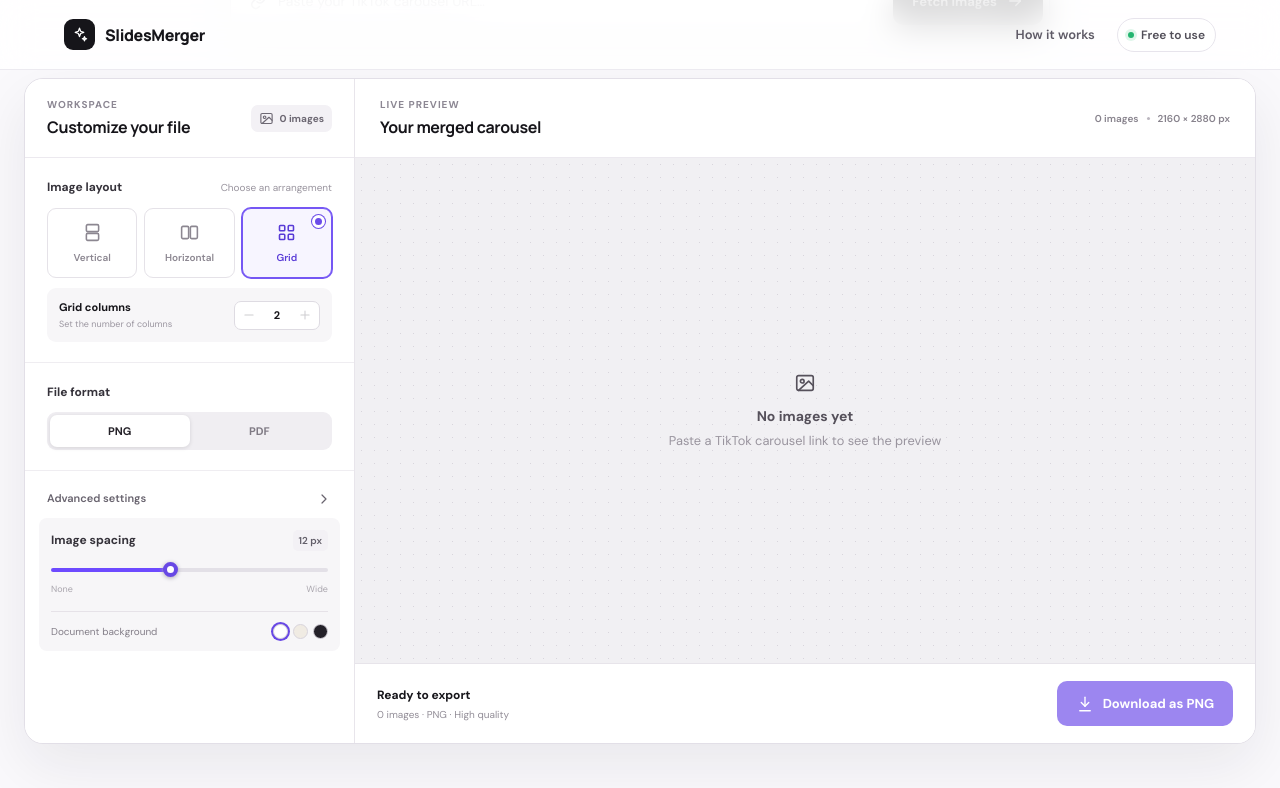
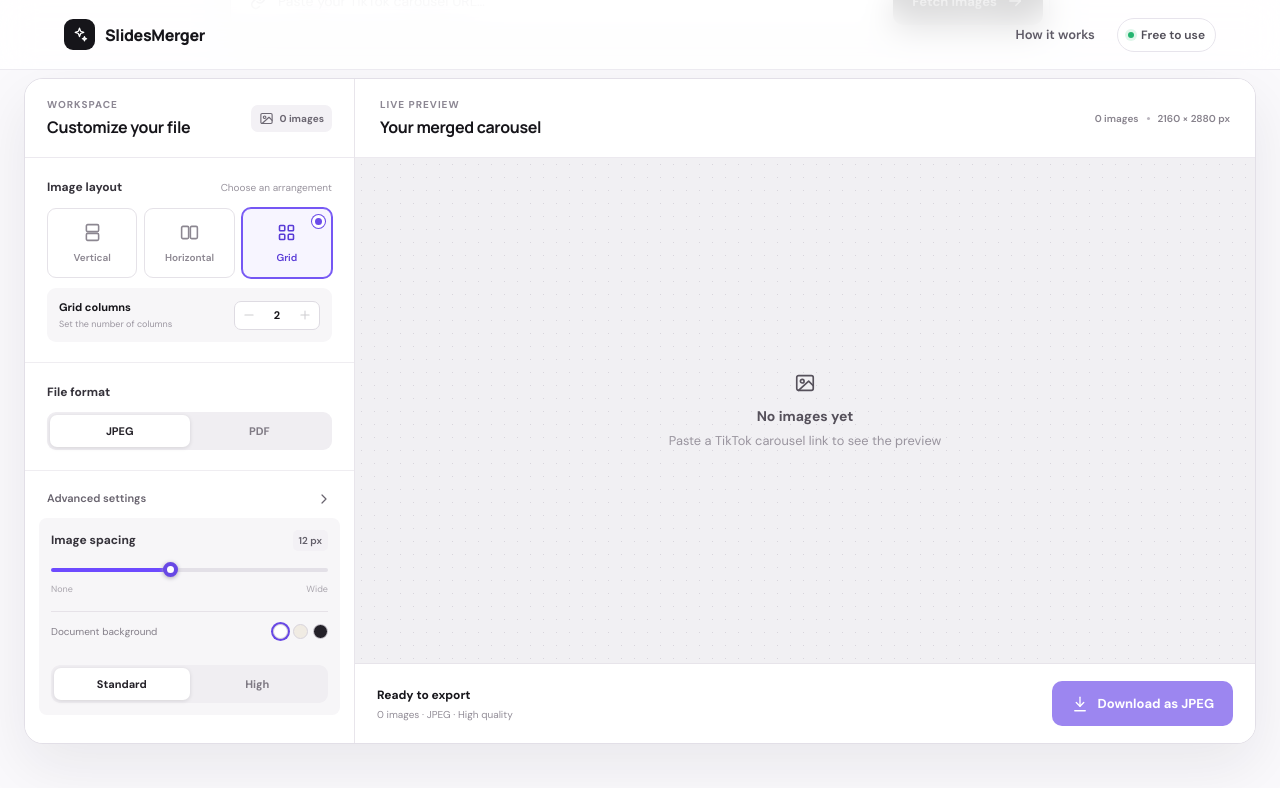
Before and after one commit to baky91/tiktok-slides-merger, a React (Vite) app in the folder frontend/: page / in a window 1280 px wide. Both pictures are taken after a click on the button "Advanced settings". Shown: the part 425-1213 px from the top of the page. Built offline with nearby package versions, Linux system fonts and the light colour scheme.

Commit message:
feat: Ajout d'un réglage de qualité

```diff
--- a/frontend/src/App.tsx
+++ b/frontend/src/App.tsx
@@ -6,11 +6,12 @@ import { Hero } from './components/Hero'
 import { PreviewPanel } from './components/PreviewPanel'
 import { QuickSettings } from './components/QuickSettings'
 import { Toast } from './components/Toast'
-import { Format, Layout, Status } from './types'
+import { Format, Layout, Quality, Status } from './types'
 
 function App() {
   const [layout, setLayout] = useState<Layout>(Layout.Grid)
-  const [format, setFormat] = useState<Format>(Format.PNG)
+  const [format, setFormat] = useState<Format>(Format.JPEG)
+  const [quality, setQuality] = useState<Quality>(Quality.Standard)
   const [columns, setColumns] = useState(2)
   const [spacing, setSpacing] = useState(12)
   const [url, setUrl] = useState('')
@@ -22,7 +23,10 @@ function App() {
   const [toast, setToast] = useState(false)
   const quickSettingsRef = useRef<HTMLDivElement>(null)
 
-  const activeImages = useMemo(() => images.filter((image) => !excludedImages.has(image)), [images, excludedImages])
+  const activeImages = useMemo(
+    () => images.filter((image) => !excludedImages.has(image)),
+    [images, excludedImages]
+  )
   // A grid can have as many columns as there are selected images
   const maxColumns = Math.max(2, activeImages.length)
   const gridColumns = Math.min(columns, maxColumns)
@@ -37,7 +41,9 @@ function App() {
   }
 
   const toggleAllImages = () => {
-    setExcludedImages((current) => (current.size === 0 ? new Set(images) : new Set()))
+    setExcludedImages((current) =>
+      current.size === 0 ? new Set(images) : new Set()
+    )
   }
 
   useEffect(() => {
@@ -55,7 +61,10 @@ function App() {
     setStatus(Status.Loading)
     // On mobile the preview sits below the controls: bring it into view
     if (window.matchMedia('(max-width: 900px)').matches) {
-      quickSettingsRef.current?.scrollIntoView({ behavior: 'smooth', block: 'start' })
+      quickSettingsRef.current?.scrollIntoView({
+        behavior: 'smooth',
+        block: 'start',
+      })
     }
     try {
       const carousel = await fetchTiktokImages(url)
@@ -110,10 +119,12 @@ function App() {
             columns={gridColumns}
             maxColumns={maxColumns}
             format={format}
+            quality={quality}
             spacing={spacing}
             onLayoutChange={setLayout}
             onColumnsChange={setColumns}
             onFormatChange={setFormat}
+            onQualityChange={setQuality}
             onSpacingChange={setSpacing}
           />
 
--- a/frontend/src/components/AdvancedSettings.tsx
+++ b/frontend/src/components/AdvancedSettings.tsx
@@ -1,19 +1,28 @@
 import { useState } from 'react'
 import { Button } from './Button'
 import { Icon } from './Icon'
+import { Quality } from '../types'
 
 type AdvancedSettingsProps = {
   spacing: number
   onSpacingChange: (spacing: number) => void
+  quality: Quality
+  onQualityChange: (quality: Quality) => void
 }
 
-export function AdvancedSettings({ spacing, onSpacingChange }: AdvancedSettingsProps) {
+export function AdvancedSettings({
+  spacing,
+  onSpacingChange,
+  quality,
+  onQualityChange,
+}: AdvancedSettingsProps) {
   const [open, setOpen] = useState(false)
 
   return (
     <div className="advanced-wrap">
       <Button className="advanced-button" onClick={() => setOpen(!open)}>
-        <span>Advanced settings</span><Icon name="chevron" size={16} />
+        <span>Advanced settings</span>
+        <Icon name="chevron" size={16} />
       </Button>
       {open && (
         <div className="advanced-content">
@@ -22,12 +31,39 @@ export function AdvancedSettings({ spacing, onSpacingChange }: AdvancedSettingsP
               <span className="control-label">Image spacing</span>
               <span className="value">{spacing} px</span>
             </div>
-            <input className="range" aria-label="Image spacing" type="range" min="0" max="28" value={spacing} onChange={(event) => onSpacingChange(Number(event.target.value))} />
-            <div className="range-labels"><span>None</span><span>Wide</span></div>
+            <input
+              className="range"
+              aria-label="Image spacing"
+              type="range"
+              min="0"
+              max="28"
+              value={spacing}
+              onChange={(event) => onSpacingChange(Number(event.target.value))}
+            />
+            <div className="range-labels">
+              <span>None</span>
+              <span>Wide</span>
+            </div>
           </div>
           <div className="background-setting">
             <span>Document background</span>
-            <div className="color-options"><i className="selected" /><i /><i /></div>
+            <div className="color-options">
+              <i className="selected" />
+              <i />
+              <i />
+            </div>
+          </div>
+
+          <div className="segmented">
+            {Object.values(Quality).map((item) => (
+              <Button
+                key={item}
+                className={quality === item ? 'active' : ''}
+                onClick={() => onQualityChange(item)}
+              >
+                {item}
+              </Button>
+            ))}
           </div>
         </div>
       )}
--- a/frontend/src/components/ControlsPanel.tsx
+++ b/frontend/src/components/ControlsPanel.tsx
@@ -1,4 +1,4 @@
-import { Format, Layout } from '../types'
+import { Format, Layout, Quality } from '../types'
 import { AdvancedSettings } from './AdvancedSettings'
 import { Button } from './Button'
 import { ColumnsStepper } from './ColumnsStepper'
@@ -10,10 +10,12 @@ type ControlsPanelProps = {
   columns: number
   maxColumns: number
   format: Format
+  quality: Quality
   spacing: number
   onLayoutChange: (layout: Layout) => void
   onColumnsChange: (columns: number) => void
   onFormatChange: (format: Format) => void
+  onQualityChange: (quality: Quality) => void
   onSpacingChange: (spacing: number) => void
 }
 
@@ -23,10 +25,12 @@ export function ControlsPanel({
   columns,
   maxColumns,
   format,
+  quality,
   spacing,
   onLayoutChange,
   onColumnsChange,
   onFormatChange,
+  onQualityChange,
   onSpacingChange,
 }: ControlsPanelProps) {
   return (
@@ -36,7 +40,9 @@ export function ControlsPanel({
           <div className="section-kicker">Workspace</div>
           <div className="panel-title">Customize your file</div>
         </div>
-        <div className="image-count"><Icon name="image" size={15} /> {imageCount} images</div>
+        <div className="image-count">
+          <Icon name="image" size={15} /> {imageCount} images
+        </div>
       </div>
 
       <div className="control-section">
@@ -45,12 +51,18 @@ export function ControlsPanel({
           <span className="helper">Choose an arrangement</span>
         </div>
         <div className="layout-options">
-          {([
-            [Layout.Vertical, 'Vertical'],
-            [Layout.Horizontal, 'Horizontal'],
-            [Layout.Grid, 'Grid'],
-          ] as const).map(([value, label]) => (
-            <Button key={value} className={`layout-card ${layout === value ? 'selected' : ''}`} onClick={() => onLayoutChange(value)}>
+          {(
+            [
+              [Layout.Vertical, 'Vertical'],
+              [Layout.Horizontal, 'Horizontal'],
+              [Layout.Grid, 'Grid'],
+            ] as const
+          ).map(([value, label]) => (
+            <Button
+              key={value}
+              className={`layout-card ${layout === value ? 'selected' : ''}`}
+              onClick={() => onLayoutChange(value)}
+            >
               <Icon name={value} size={21} />
               <span>{label}</span>
               {layout === value && <i />}
@@ -63,7 +75,11 @@ export function ControlsPanel({
               <div className="sub-label">Grid columns</div>
               <div className="sub-copy">Set the number of columns</div>
             </div>
-            <ColumnsStepper columns={columns} max={maxColumns} onChange={onColumnsChange} />
+            <ColumnsStepper
+              columns={columns}
+              max={maxColumns}
+              onChange={onColumnsChange}
+            />
           </div>
         )}
       </div>
@@ -71,11 +87,24 @@ export function ControlsPanel({
       <div className="control-section">
         <div className="control-label">File format</div>
         <div className="segmented">
-          {Object.values(Format).map((item) => <Button key={item} className={format === item ? 'active' : ''} onClick={() => onFormatChange(item)}>{item}</Button>)}
+          {Object.values(Format).map((item) => (
+            <Button
+              key={item}
+              className={format === item ? 'active' : ''}
+              onClick={() => onFormatChange(item)}
+            >
+              {item}
+            </Button>
+          ))}
         </div>
       </div>
 
-      <AdvancedSettings spacing={spacing} onSpacingChange={onSpacingChange} />
+      <AdvancedSettings
+        spacing={spacing}
+        onSpacingChange={onSpacingChange}
+        quality={quality}
+        onQualityChange={onQualityChange}
+      />
     </aside>
   )
 }
--- a/frontend/src/components/Hero.tsx
+++ b/frontend/src/components/Hero.tsx
@@ -11,24 +11,62 @@ type HeroProps = {
   onFetch: () => void
 }
 
-export function Hero({ url, status, error, onUrlChange, onClear, onFetch }: HeroProps) {
+export function Hero({
+  url,
+  status,
+  error,
+  onUrlChange,
+  onClear,
+  onFetch,
+}: HeroProps) {
   return (
     <section className="hero">
-      <div className="eyebrow"><Icon name="spark" size={14} /> TikTok carousel downloader</div>
-      <div className="hero-title">Turn TikTok Carousels<br />into a Single File</div>
-      <div className="hero-copy">Paste a TikTok carousel link, customize the layout, and export<br className="desktop-break" /> all images as PNG or PDF.</div>
+      <div className="eyebrow">
+        <Icon name="spark" size={14} /> TikTok carousel downloader
+      </div>
+      <div className="hero-title">
+        Turn TikTok Carousels
+        <br />
+        into a Single File
+      </div>
+      <div className="hero-copy">
+        Paste a TikTok carousel link, customize the layout, and export
+        <br className="desktop-break" /> all images as JPEG or PDF.
+      </div>
       <div className={`url-wrap ${status === Status.Error ? 'has-error' : ''}`}>
         <div className="url-field">
           <Icon name="link" size={20} />
-          <input aria-label="TikTok carousel URL" value={url} onChange={(event) => onUrlChange(event.target.value)} placeholder="Paste your TikTok carousel URL…" />
+          <input
+            aria-label="TikTok carousel URL"
+            value={url}
+            onChange={(event) => onUrlChange(event.target.value)}
+            placeholder="Paste your TikTok carousel URL…"
+          />
           {url && (
-            <Button className="clear-url" aria-label="Clear URL" title="Clear URL" onClick={onClear}>
+            <Button
+              className="clear-url"
+              aria-label="Clear URL"
+              title="Clear URL"
+              onClick={onClear}
+            >
               <Icon name="close" size={16} />
             </Button>
           )}
         </div>
-        <Button className="fetch-button" onClick={onFetch} disabled={status === Status.Loading}>
-          {status === Status.Loading ? <><span className="spinner" /> Fetching images…</> : <>Fetch Images <Icon name="arrow" /></>}
+        <Button
+          className="fetch-button"
+          onClick={onFetch}
+          disabled={status === Status.Loading}
+        >
+          {status === Status.Loading ? (
+            <>
+              <span className="spinner" /> Fetching images…
+            </>
+          ) : (
+            <>
+              Fetch Images <Icon name="arrow" />
+            </>
+          )}
         </Button>
       </div>
       {status === Status.Error && <div className="field-error">{error}</div>}
--- a/frontend/src/types.ts
+++ b/frontend/src/types.ts
@@ -6,10 +6,18 @@ export const Layout = {
 export type Layout = (typeof Layout)[keyof typeof Layout]
 
 export const Format = {
-  PNG: 'PNG',
+  JPEG: 'JPEG',
+  // PNG: 'PNG',
   PDF: 'PDF',
 } as const
 export type Format = (typeof Format)[keyof typeof Format]
+
+export const Quality = {
+  Standard: 'Standard',
+  High: 'High',
+  // Max: 'max',
+} as const
+export type Quality = (typeof Quality)[keyof typeof Quality]
 
 export const Status = {
   Idle: 'idle',
```
